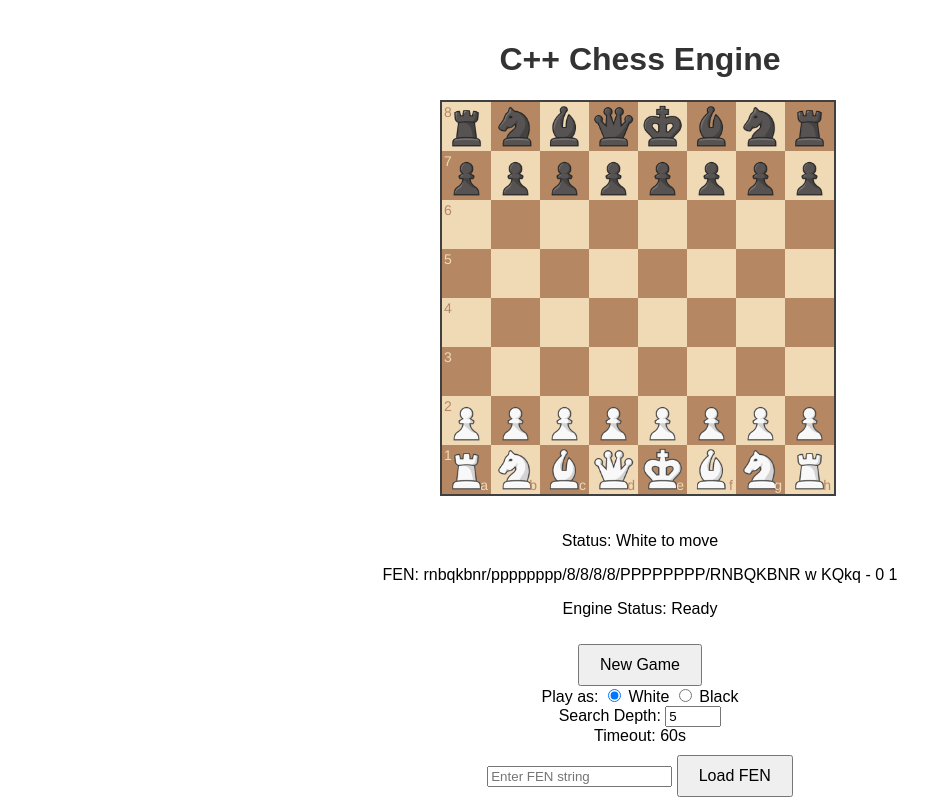
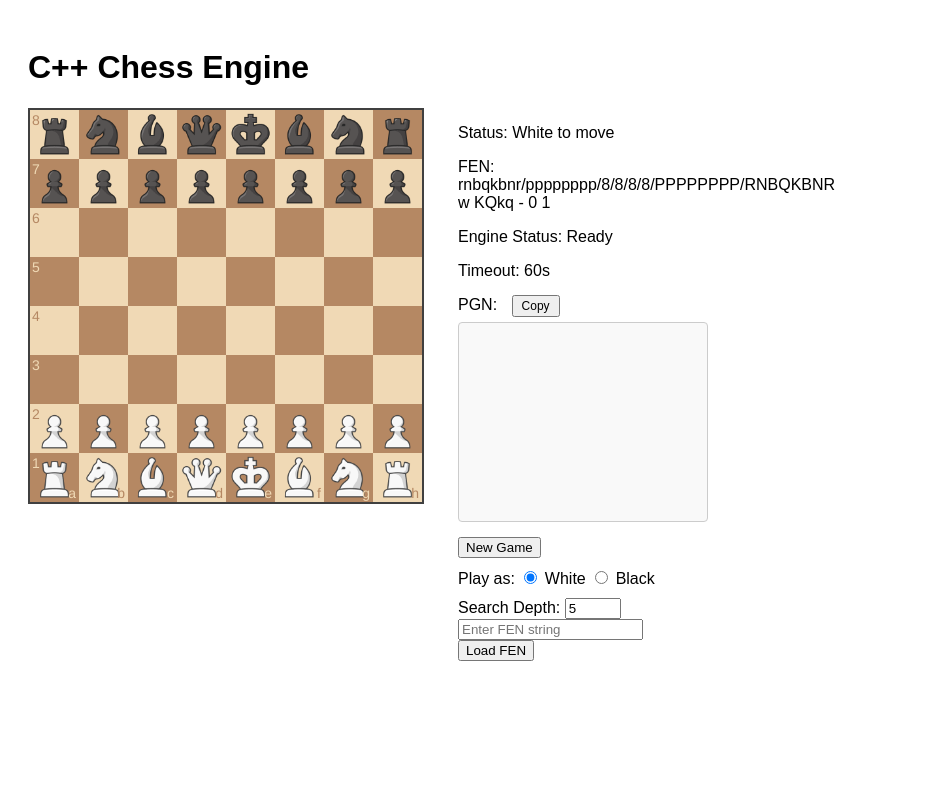
Before and after one commit to carotinoid/study-chess-engine, a Flask app: page / in a window 1280 px wide. Shown: the whole page, without its empty margins (0-932 px from the left). After the commit the page ends 661 px from the top, so only its background shows below. Run offline with Flask 3, Linux system fonts and the light colour scheme; parts of the project's set-up code (start-up, migrations or seed data) failed here and were passed over.

```diff
--- a/web/static/css/style.css
+++ b/web/static/css/style.css
@@ -1,26 +1,47 @@
 body {
-    font-family: Arial, sans-serif;
-    display: flex;
-    flex-direction: column;
-    align-items: center;
-    margin-top: 20px;
+    font-family: sans-serif;
+    padding: 20px;
 }
 
-h1 {
-    color: #333;
-}
-
-#board {
-    margin-bottom: 20px;
+.main-container {
+    display: flex;
+    flex-wrap: wrap;
+    gap: 30px;
 }
 
 .info {
-    text-align: center;
+    width: 250px;
 }
 
-button {
-    padding: 10px 20px;
-    font-size: 16px;
-    cursor: pointer;
+.pgn-container {
+    margin-top: 15px;
+    margin-bottom: 15px;
+}
+
+#copyPgnBtn {
+    margin-left: 10px;
+    padding: 2px 8px;
+    font-size: 12px;
+}
+
+#pgn-moves {
+    width: 100%;
+    height: 200px;
+    margin-top: 5px;
+    padding: 10px;
+    box-sizing: border-box;
+    border: 1px solid #ccc;
+    border-radius: 4px;
+    font-family: monospace;
+    font-size: 14px;
+    overflow-y: auto;
+    background-color: #f9f9f9;
+}
+
+#pgn-moves div {
+    padding-bottom: 4px;
+}
+
+#controls, #depth-selection, #color-selection {
     margin-top: 10px;
 }
--- a/web/static/js/main.js
+++ b/web/static/js/main.js
@@ -42,10 +42,8 @@ $(document).ready(function() {
 
     function updateStatus() {
         var status = '';
-
         var moveColor = (game.turn() === 'w') ? 'White' : 'Black';
 
-        // checkmate?
         if (game.in_checkmate()) {
             status = 'Game over, ' + moveColor + ' is in checkmate.';
         } else if (game.in_draw()) {
@@ -59,6 +57,29 @@ $(document).ready(function() {
 
         $status.html(status);
         $fen.html(game.fen());
+        updatePgnDisplay();
+    }
+
+    function updatePgnDisplay() {
+        var pgn = game.pgn({ max_width: 5, newline_char: '<br>' });
+        var $pgnContainer = $('#pgn-moves');
+
+        // Format PGN for display
+        var history = game.history({ verbose: true });
+        var moveText = "";
+        var moveNumber = 1;
+        for (var i = 0; i < history.length; i += 2) {
+            moveText += moveNumber + '. ' + history[i].san;
+            if (history[i+1]) {
+                moveText += ' ' + history[i+1].san;
+            }
+            moveText += '<br>';
+            moveNumber++;
+        }
+
+        $pgnContainer.html(moveText);
+        // Auto-scroll to the bottom
+        $pgnContainer.scrollTop($pgnContainer[0].scrollHeight);
     }
 
     function getEngineMove() {
@@ -75,12 +96,23 @@ $(document).ready(function() {
             contentType: 'application/json',
             data: JSON.stringify({ fen: game.fen(), depth: depth }),
             success: function(response) {
+                console.log("Received response from server:", response);
                 if (response.best_move) {
-                    // The server now returns a move object like { from: 'e2', to: 'e4' }
-                    game.move(response.best_move);
+                    console.log("Engine's move:", response.best_move);
+                    var moveResult = game.move(response.best_move);
+
+                    console.log("Result of game.move():", moveResult);
+                    if (moveResult === null) {
+                        console.error("Invalid move received from engine:", response.best_move);
+                        alert("The engine proposed an invalid move. Please check the console.");
+                        $('#engine-status').html('Error: Invalid move from engine.');
+                        return;
+                    }
+
                     board.position(game.fen());
                     updateStatus();
                     $('#engine-status').html('Ready');
+                    console.log("Board updated successfully.");
                 } else {
                     $('#engine-status').html('Error: No valid move received.');
                     alert("Error: Engine did not return a valid move.");
@@ -144,4 +176,17 @@ $(document).ready(function() {
     $('#newGameBtn').on('click', newGame);
     $('input[name="playerColor"]').on('change', newGame); // Start a new game when color changes
     $('#loadFenBtn').on('click', loadFen);
+
+    $('#copyPgnBtn').on('click', function() {
+        var pgn = game.pgn();
+        navigator.clipboard.writeText(pgn).then(function() {
+            var originalText = $('#copyPgnBtn').text();
+            $('#copyPgnBtn').text('Copied!');
+            setTimeout(function() {
+                $('#copyPgnBtn').text(originalText);
+            }, 2000); // Revert back after 2 seconds
+        }, function(err) {
+            console.error('Could not copy text: ', err);
+        });
+    });
 });
--- a/web/templates/index.html
+++ b/web/templates/index.html
@@ -7,11 +7,18 @@
 </head>
 <body>
     <h1>C++ Chess Engine</h1>
+    <div class="main-container">
         <div id="board" style="width: 400px"></div>
         <div class="info">
             <p>Status: <span id="status"></span></p>
             <p>FEN: <span id="fen"></span></p>
             <p>Engine Status: <span id="engine-status">Ready</span></p>
+            <div>Timeout: 60s</div>
+            <div class="pgn-container">
+                <label>PGN:</label>
+                <button id="copyPgnBtn">Copy</button>
+                <div id="pgn-moves"></div>
+            </div>
             <button id="newGameBtn">New Game</button>
             <div id="controls">
                 <div id="color-selection">
@@ -25,11 +32,11 @@
                     <label for="depth">Search Depth:</label>
                     <input type="number" id="depth" name="depth" min="1" max="10" value="5">
                 </div>
-            <div>Timeout: 60s</div>
             </div>
             <div>
                 <input type="text" id="fenInput" placeholder="Enter FEN string" />
                 <button id="loadFenBtn">Load FEN</button>
+            </div>
         </div>
     </div>
 
```
Also changed, not shown: 5 other files. Lines whose indentation alone changed are shown as unchanged.
